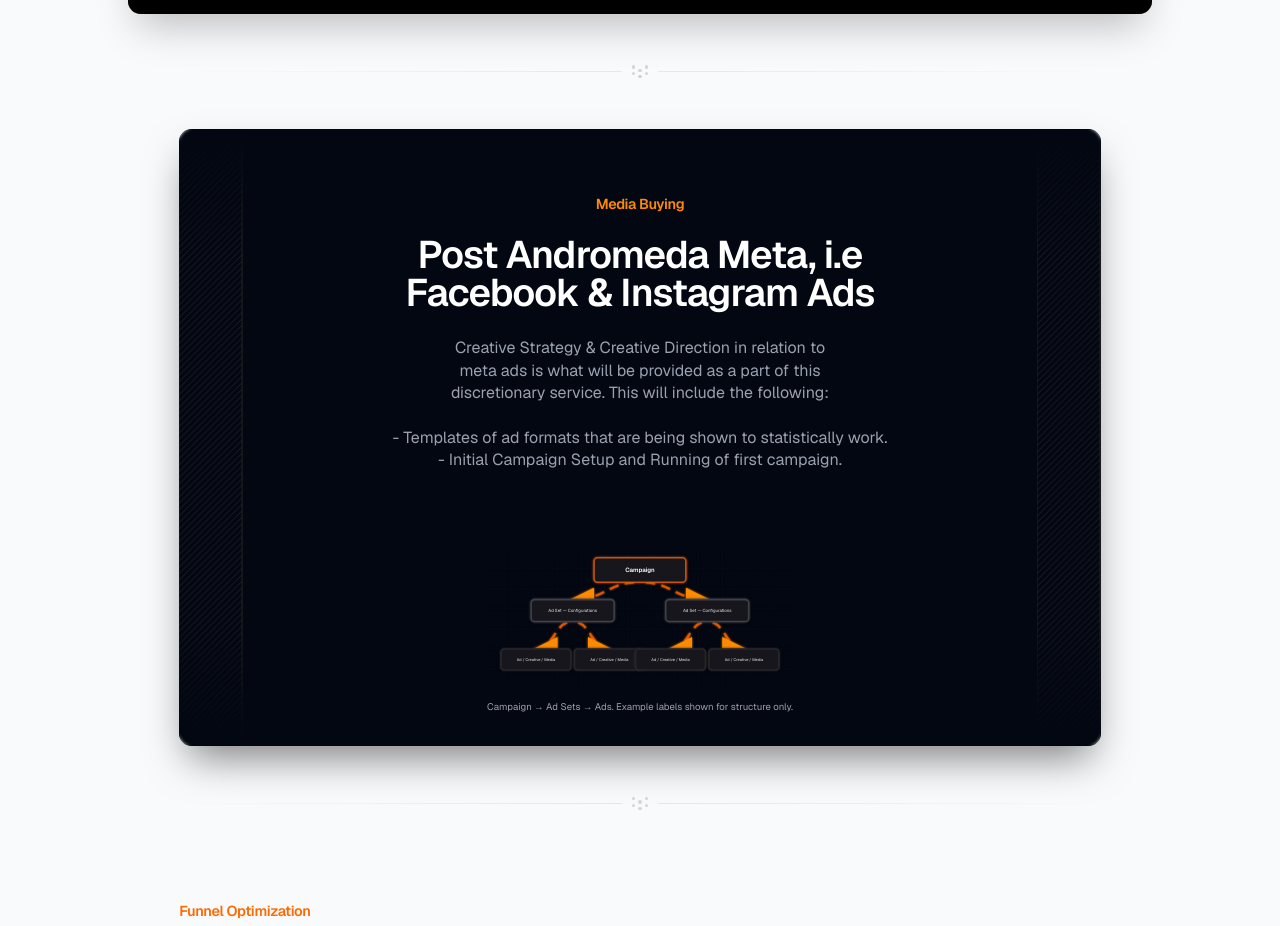
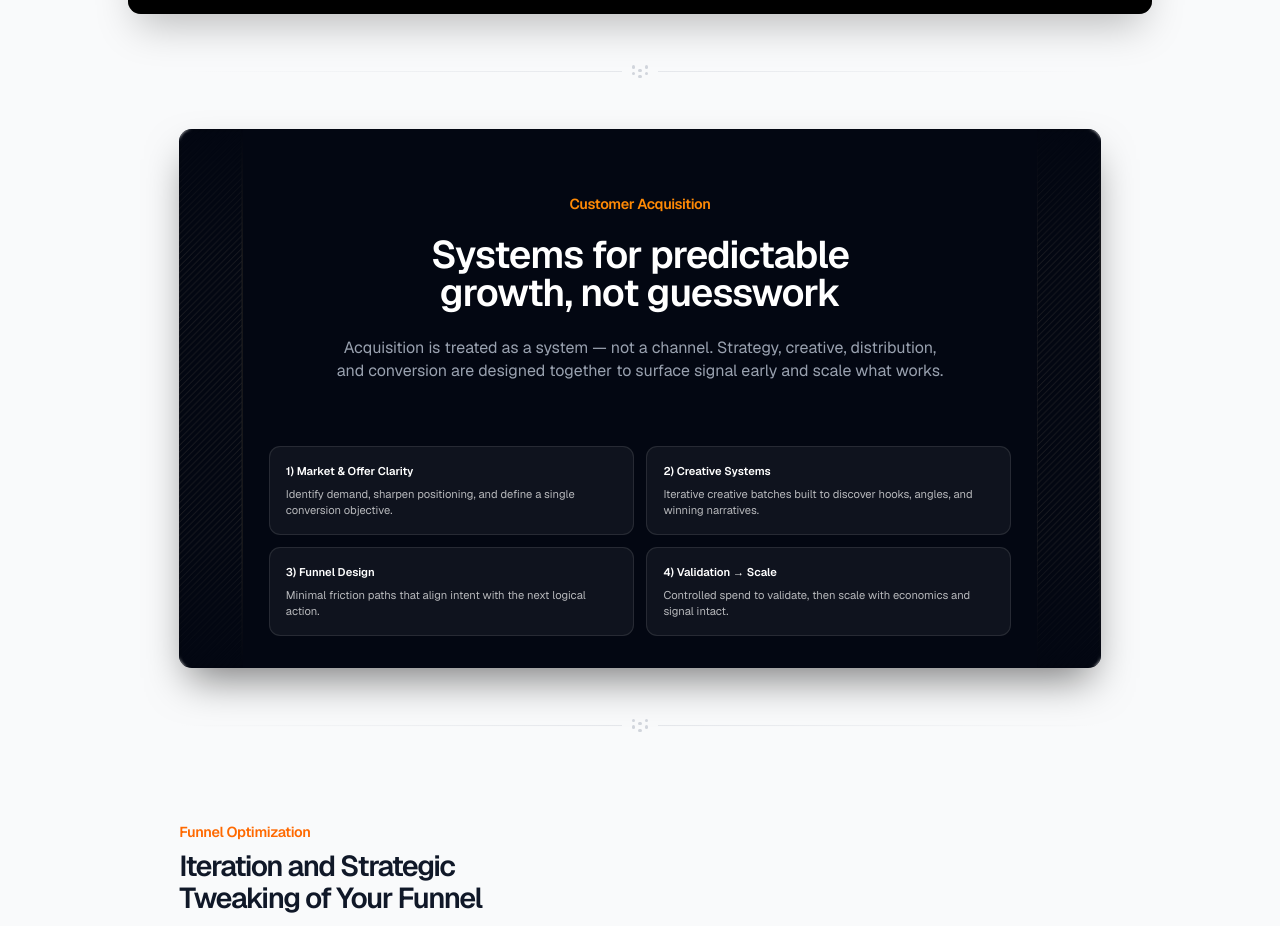
Before and after one commit to telluricaquarian/aclr77, a Next.js app: page / in a window 1280 px wide. Shown: the part 3139-4065 px from the top of the page. Built offline with nearby package versions, Linux system fonts and the light colour scheme; grey boxes are pictures that could not be loaded.

Commit message:
Replace Media Buying section with Customer Acquisition section

```diff
--- a/src/components/ui/Map/Map.tsx
+++ b/src/components/ui/Map/Map.tsx
@@ -1,5 +1,3 @@
-import MetaAdsFlow from "../MetaAdsFlow"; // ✅ correct path (ui/MetaAdsFlow.tsx)
-
 export const Map = () => {
   return (
     <section
@@ -17,10 +15,22 @@
           }}
         >
           <defs>
-            <pattern id="diagonal-border-pattern" patternUnits="userSpaceOnUse" width="64" height="64">
+            <pattern
+              id="diagonal-border-pattern"
+              patternUnits="userSpaceOnUse"
+              width="64"
+              height="64"
+            >
               {Array.from({ length: 17 }, (_, i) => {
-                const offset = i * 8;
-                return <path key={i} d={`M${-106 + offset} 110L${22 + offset} -18`} stroke="" strokeWidth="1" />;
+                const offset = i * 8
+                return (
+                  <path
+                    key={i}
+                    d={`M${-106 + offset} 110L${22 + offset} -18`}
+                    stroke=""
+                    strokeWidth="1"
+                  />
+                )
               })}
             </pattern>
           </defs>
@@ -38,10 +48,22 @@
           }}
         >
           <defs>
-            <pattern id="diagonal-border-pattern" patternUnits="userSpaceOnUse" width="64" height="64">
+            <pattern
+              id="diagonal-border-pattern"
+              patternUnits="userSpaceOnUse"
+              width="64"
+              height="64"
+            >
               {Array.from({ length: 17 }, (_, i) => {
-                const offset = i * 8;
-                return <path key={i} d={`M${-106 + offset} 110L${22 + offset} -18`} stroke="" strokeWidth="1" />;
+                const offset = i * 8
+                return (
+                  <path
+                    key={i}
+                    d={`M${-106 + offset} 110L${22 + offset} -18`}
+                    stroke=""
+                    strokeWidth="1"
+                  />
+                )
               })}
             </pattern>
           </defs>
@@ -49,32 +71,55 @@
         </svg>
       </div>
 
+      {/* Section label */}
       <div className="pt-12 text-base font-semibold tracking-tight text-orange-400 sm:pt-20 sm:text-lg">
-        Media Buying
+        Customer Acquisition
       </div>
 
+      {/* Heading */}
       <h2
         id="management-title"
-        className="mt-6 max-w-[700px] text-center text-2xl font-semibold tracking-tight text-balance text-white md:text-5xl"
+        className="mt-6 max-w-[800px] text-center text-2xl font-semibold tracking-tight text-balance text-white md:text-5xl"
       >
-        Post Andromeda Meta, i.e Facebook & Instagram Ads
+        Systems for predictable growth, not guesswork
       </h2>
 
-      <p className="mt-4 max-w-2xl text-center text-base text-balance text-gray-400 sm:mt-8 sm:text-xl">
-        Creative Strategy & Creative Direction in relation to meta ads is what will be provided as a part of this
-        discretionary service. This will include the following:
-        <br />
-        <br />- Templates of ad formats that are being shown to statistically work.
-        <br />- Initial Campaign Setup and Running of first campaign.
+      {/* Description */}
+      <p className="mt-4 max-w-3xl text-center text-base text-balance text-gray-400 sm:mt-8 sm:text-xl">
+        Acquisition is treated as a system — not a channel. Strategy, creative, distribution,
+        and conversion are designed together to surface signal early and scale what works.
       </p>
 
-      {/* === Meta Ads flow chart === */}
-      <div className="relative mt-20 mb-10 md:mt-24">
-        <MetaAdsFlow className="mx-auto w-full max-w-[940px]" />
-        <p className="mt-4 text-center text-xs text-zinc-400">
-          Campaign → Ad Sets → Ads. Example labels shown for structure only.
-        </p>
+      {/* Content grid */}
+      <div className="relative mt-20 mb-10 grid w-full max-w-[940px] grid-cols-1 gap-4 sm:grid-cols-2">
+        <div className="rounded-xl border border-white/10 bg-white/5 p-5">
+          <p className="text-sm font-semibold text-white">1) Market &amp; Offer Clarity</p>
+          <p className="mt-2 text-sm text-white/70">
+            Identify demand, sharpen positioning, and define a single conversion objective.
+          </p>
+        </div>
+
+        <div className="rounded-xl border border-white/10 bg-white/5 p-5">
+          <p className="text-sm font-semibold text-white">2) Creative Systems</p>
+          <p className="mt-2 text-sm text-white/70">
+            Iterative creative batches built to discover hooks, angles, and winning narratives.
+          </p>
+        </div>
+
+        <div className="rounded-xl border border-white/10 bg-white/5 p-5">
+          <p className="text-sm font-semibold text-white">3) Funnel Design</p>
+          <p className="mt-2 text-sm text-white/70">
+            Minimal friction paths that align intent with the next logical action.
+          </p>
+        </div>
+
+        <div className="rounded-xl border border-white/10 bg-white/5 p-5">
+          <p className="text-sm font-semibold text-white">4) Validation → Scale</p>
+          <p className="mt-2 text-sm text-white/70">
+            Controlled spend to validate, then scale with economics and signal intact.
+          </p>
+        </div>
       </div>
     </section>
-  );
-};
+  )
+}
```
